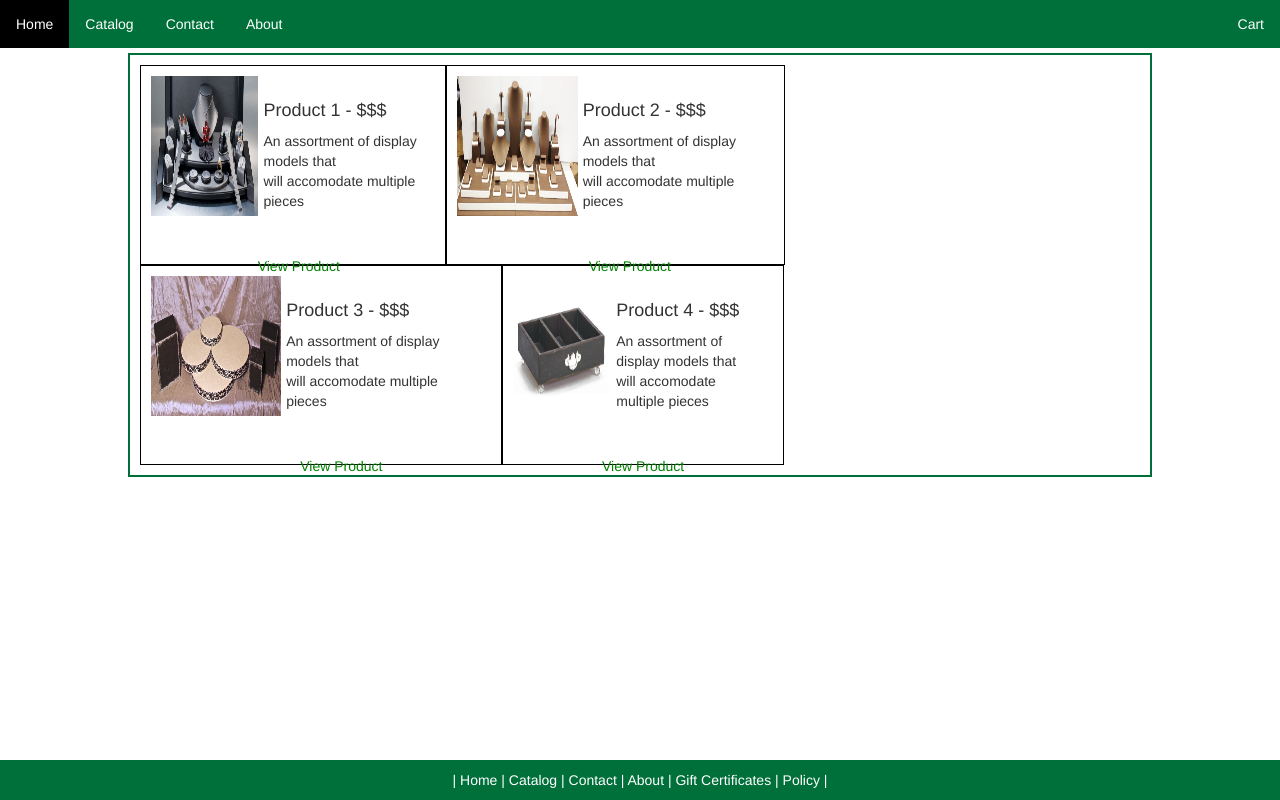
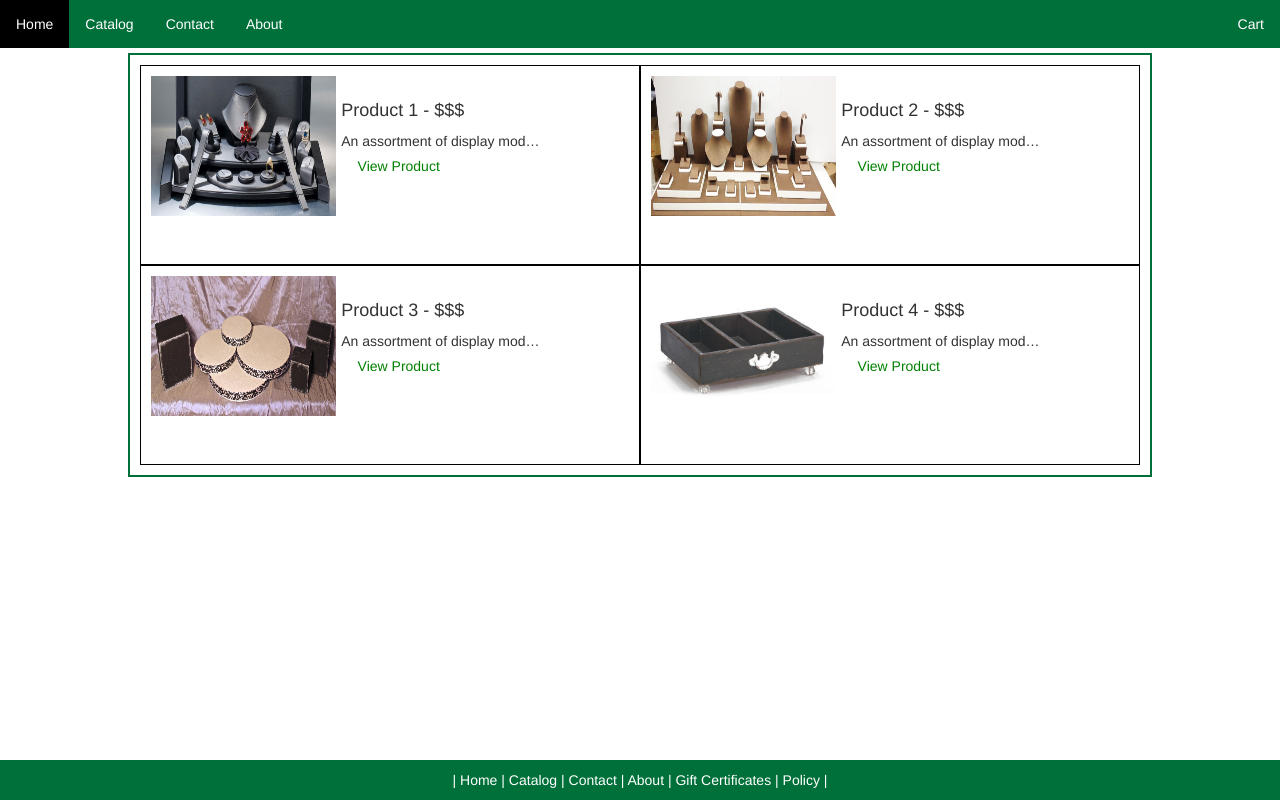
Before and after one commit to mikeaschmitt/jinglejewels, a plain HTML site: page catalog.html in a window 1280 px wide. Drawn offline with nearby package versions, Linux system fonts and the light colour scheme.

Commit message:
Catalog update

```diff
--- a/catalog.html
+++ b/catalog.html
@@ -27,9 +27,7 @@
             <a href="products/product1.html"><img src="images/img1.jpg" /></a>
             <ul>
                 <h4>Product 1 - $$$</h4>
-                <li>An assortment of display models that</li>
-                <li>will accomodate multiple pieces</li>
-                <br />
+                <li>An assortment of display models that will accomodate multiple pieces</li>
                 <br />
             <div class="view">
                 <a href="products/product1.html">View Product</a>
@@ -40,9 +38,7 @@
             <a href="products/product2.html"><img src="images/img2.jpg" /></a>
             <ul>
                 <h4>Product 2 - $$$</h4>
-                <li>An assortment of display models that</li>
-                <li>will accomodate multiple pieces</li>
-                <br />
+                <li>An assortment of display models that will accomodate multiple pieces</li>
                 <br />
             <div class="view">
                 <a href="products/product2.html">View Product</a>
@@ -53,9 +49,7 @@
             <a href="products/product3.html"><img src="images/img3.jpg" /></a>
             <ul>
                 <h4>Product 3 - $$$</h4>
-                <li>An assortment of display models that</li>
-                <li>will accomodate multiple pieces</li>
-                <br />
+                <li>An assortment of display models that will accomodate multiple pieces</li>
                 <br />
             <div class="view">
                 <a href="products/product3.html">View Product</a>
@@ -66,9 +60,7 @@
             <a href="products/product4.html"><img src="images/img4.jpg" /></a>
             <ul>
                 <h4>Product 4 - $$$</h4>
-                <li>An assortment of display models that</li>
-                <li>will accomodate multiple pieces</li>
-                <br />
+                <li>An assortment of display models that will accomodate multiple pieces</li>
                 <br />
             <div class="view">
                 <a href="products/product4.html">View Product</a>
--- a/css/catalog.css
+++ b/css/catalog.css
@@ -1,63 +1,75 @@
 .product-container {
-    border-style:solid;
-    border-width:1px;
-    border-color:black;
-    max-width: 50%;
-    height:200px;
-    text-align:left;
-    float:left;
-    padding:5px;
+    border-style: solid;
+    border-width: 1px;
+    border-color: black;
+    width: 50%;
+    height: 200px;
+    text-align: left;
+    float: left;
+    padding: 5px;
 }
 
 .product-container img {
-    height:80%;
-    width:40%;
-    padding:5px;
-    float:left;
+    height: 80%;
+    width: 40%;
+    padding: 5px;
+    float: left;
 }
 
 .product-container ul {
-    padding:20px;
-    list-style-type:none;
-    height:100%;
-    position:relative;
-    margin:auto;
+    padding: 20px;
+    list-style-type: none;
+    height: 100%;
+    position: relative;
+    margin: auto;
+}
+
+.product-container ul li {
+    white-space: nowrap;
+    overflow: hidden;
+    float: left;
+    text-overflow: ellipsis;
+    max-width: 45%;
 }
 
 .view a {
-    text-align:center;
-    float:left;
+    text-align: center;
+    float: left;
 }
-
 
 .view a {
     display: block;
     color: green;
     text-decoration: none;
-    padding:5px;
-    height:20px;
-    width:115px;
+    padding: 5px;
+    height: 20px;
+    width: 115px;
 }
 
 .view a:hover {
     background-color: #00703A;
-    color:white;
+    color: white;
 }
 
 .view {
-    float:right;
-    margin-right:25%;
+    float: right;
+    margin-right: 25%;
+    white-space: nowrap;
+    overflow: hidden;
+    float: left;
+    text-overflow: ellipsis;
+    max-width: 45%;
 }
 
 .view ul {
-    list-style-type:none;
+    list-style-type: none;
     text-decoration: none;
-    text-align:right;
+    text-align: right;
 }
 
 .checkout {
-    margin:auto;
-    padding:30px;
-    float:left;
-    text-align:center;
+    margin: auto;
+    padding: 30px;
+    float: left;
+    text-align: center;
 }
--- a/css/product.css
+++ b/css/product.css
@@ -9,6 +9,10 @@
     border-style:solid;
     border-width:2px;
     border-color:#00703A;
+}
+
+.product-content a {
+    margin:auto;
 }
 
 .product-content img {
```
Also changed, not shown: products/product1.html (+1 -3 lines), products/product2.html (+1 -4 lines), products/product3.html (+1 -3 lines), products/product4.html (+1 -8 lines).
